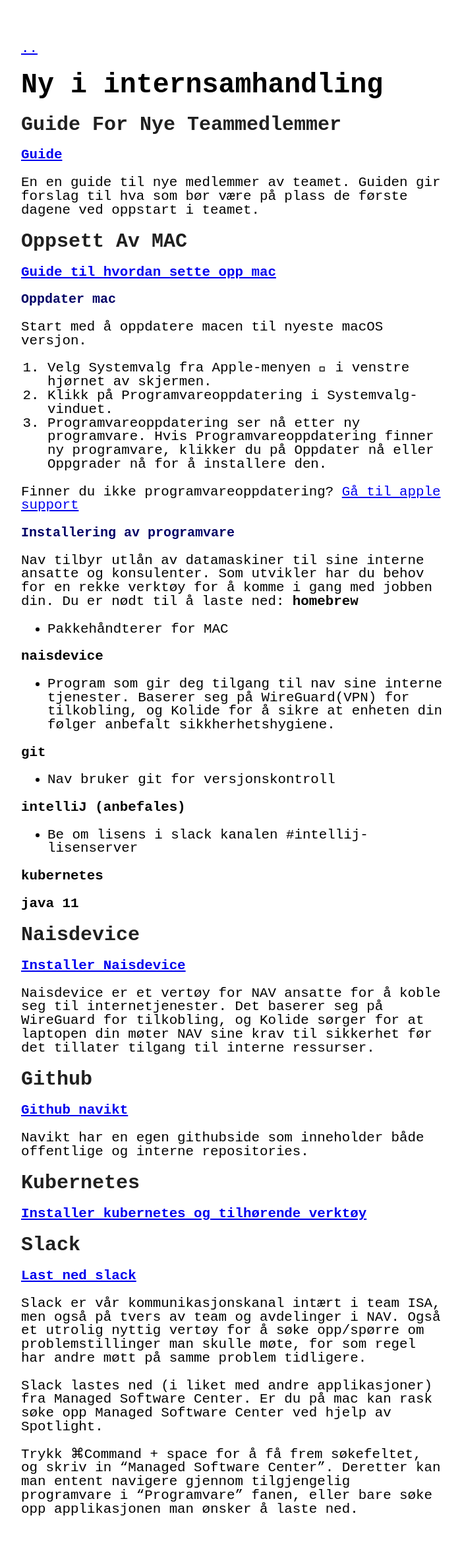
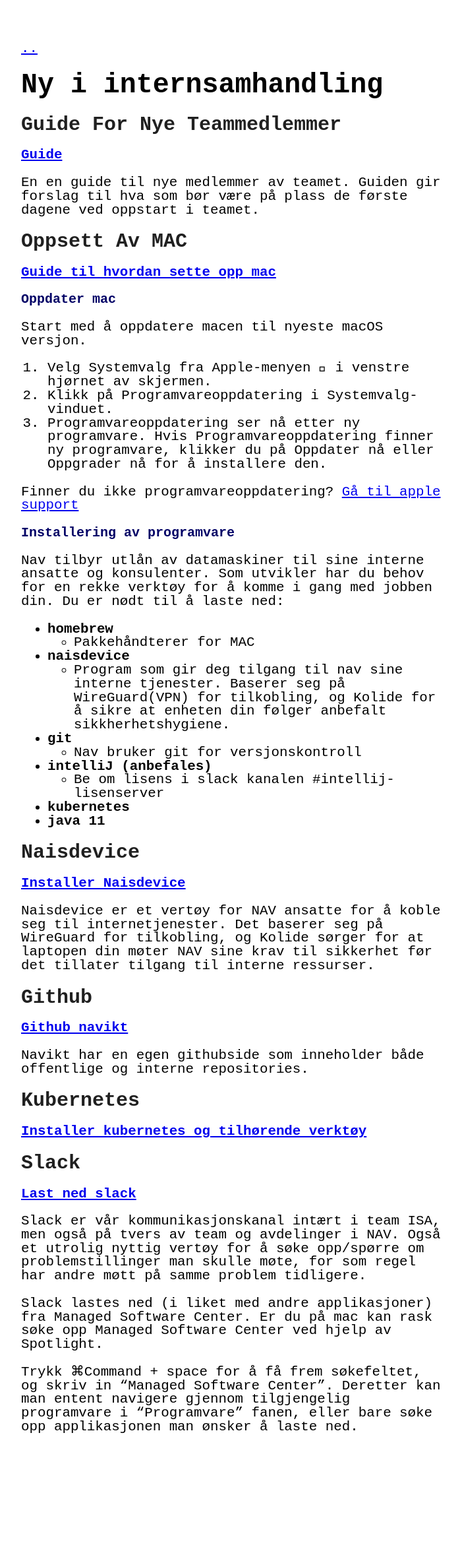
Before and after one commit to stianoverby/stianoverby.github.io, a Jekyll site: the page built from _posts/2022-10-17-ny-i-isa.markdown, in a window 1280 px wide. Shown: the whole page at 66% size, without its empty margins (288-989 px from the left). Built offline with Jekyll 4.4.1, drawn with Linux system fonts in a browser that asks for light colours; after the commit the page ends 2238 px from its top, so only the background shows below that.

```diff
--- a/_posts/2022-10-17-ny-i-isa.markdown
+++ b/_posts/2022-10-17-ny-i-isa.markdown
@@ -32,21 +32,16 @@ Finner du ikke programvareoppdatering? [Gå til apple support] [apple-support]
 {: .subheading}
 
 Nav tilbyr utlån av datamaskiner til sine interne ansatte og konsulenter. Som utvikler har du behov for en rekke verktøy for å komme i gang med jobben din. Du er nødt til å laste ned:
-**homebrew**
+- **homebrew**
   - Pakkehåndterer for MAC
-
-**naisdevice**
+- **naisdevice**
   - Program som gir deg tilgang til nav sine interne tjenester. Baserer seg på WireGuard(VPN) for tilkobling, og Kolide for å sikre at enheten din følger anbefalt sikkherhetshygiene.
-
-**git**
+- **git**
   - Nav bruker git for versjonskontroll
-
-**intelliJ (anbefales)**
+- **intelliJ (anbefales)**
   - Be om lisens i slack kanalen \#intellij-lisenserver
-
-**kubernetes**
-
-**java 11**
+- **kubernetes**
+- **java 11**
 
 # Naisdevice
 {: .heading}
```
